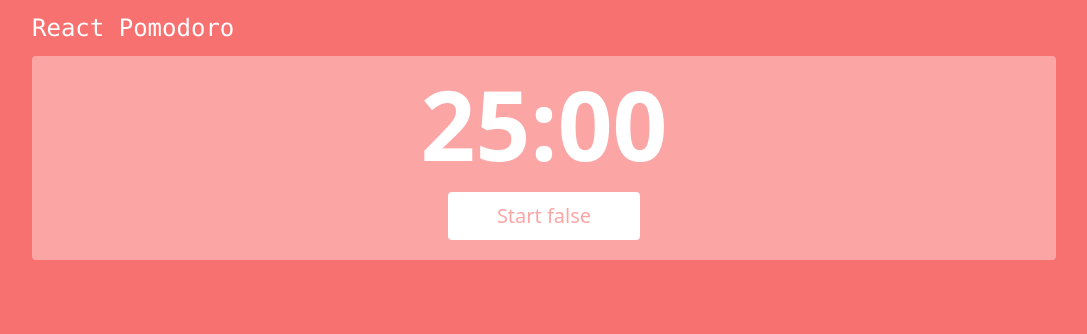
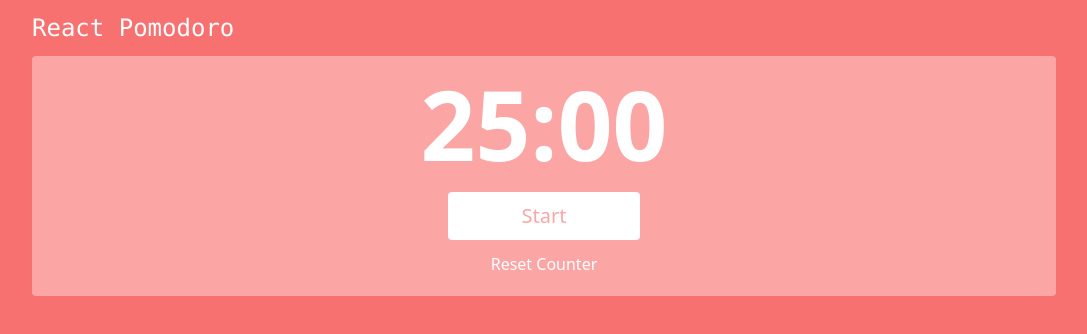
Before and after one commit to assisfery/pomodoro-with-react, a React (Create React App) app: page / in a window 1280 px wide. Shown: the top 334 px of the page, without its empty margins (96-1183 px from the left). Built offline with nearby package versions, Linux system fonts and the light colour scheme.

Commit message:
reset counter

```diff
--- a/public/index.html
+++ b/public/index.html
@@ -24,7 +24,7 @@
       work correctly both with client-side routing and a non-root public URL.
       Learn how to configure a non-root public URL by running `npm run build`.
     -->
-    <title>React App</title>
+    <title>React Pomodoro</title>
   </head>
   <body>
     <noscript>You need to enable JavaScript to run this app.</noscript>
--- a/src/App.js
+++ b/src/App.js
@@ -25,6 +25,10 @@ function App() {
     }
   }
 
+  var resetCount = () => {
+    setTotalSeconds(25 * 60);
+  }
+
   return (
     <main className="bg-red-400 h-screen">
       <header className="w-4/5 mx-auto py-3">
@@ -37,8 +41,10 @@ function App() {
         <button
           onClick={ togglePomodoro }
           className='mt-5 text-red-300 bg-white text-xl rounded py-2 w-48 border-2 border-white hover:bg-red-300 hover:text-white'>
-          Start { started.toString() }
+          { !started ? "Start" : "Pause" }
         </button>
+        <br/>
+        <a href="#" className="text-white mt-3 inline-block" onClick={ resetCount }>Reset Counter</a>
       </section>
     </main>
   );
```
